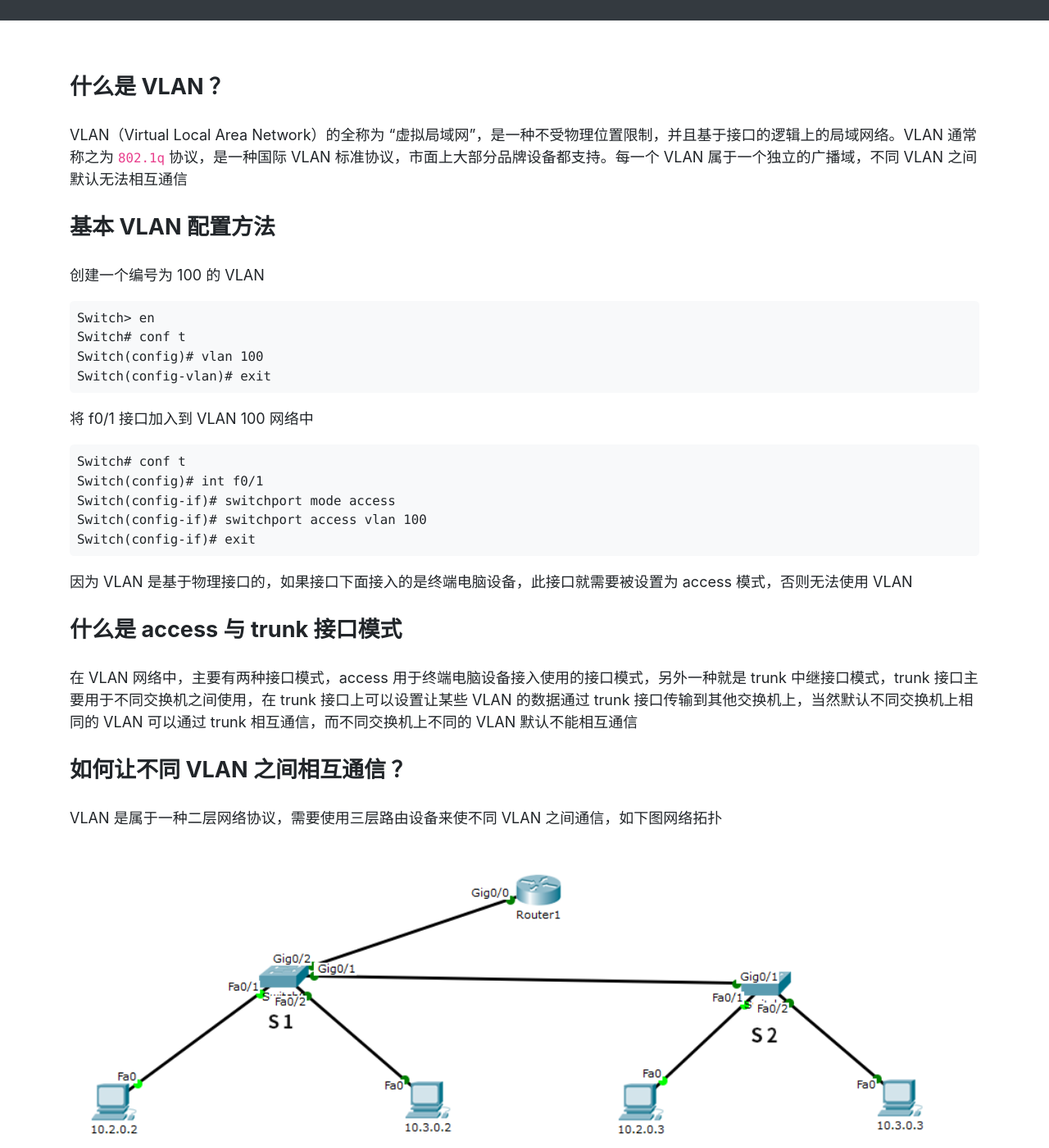
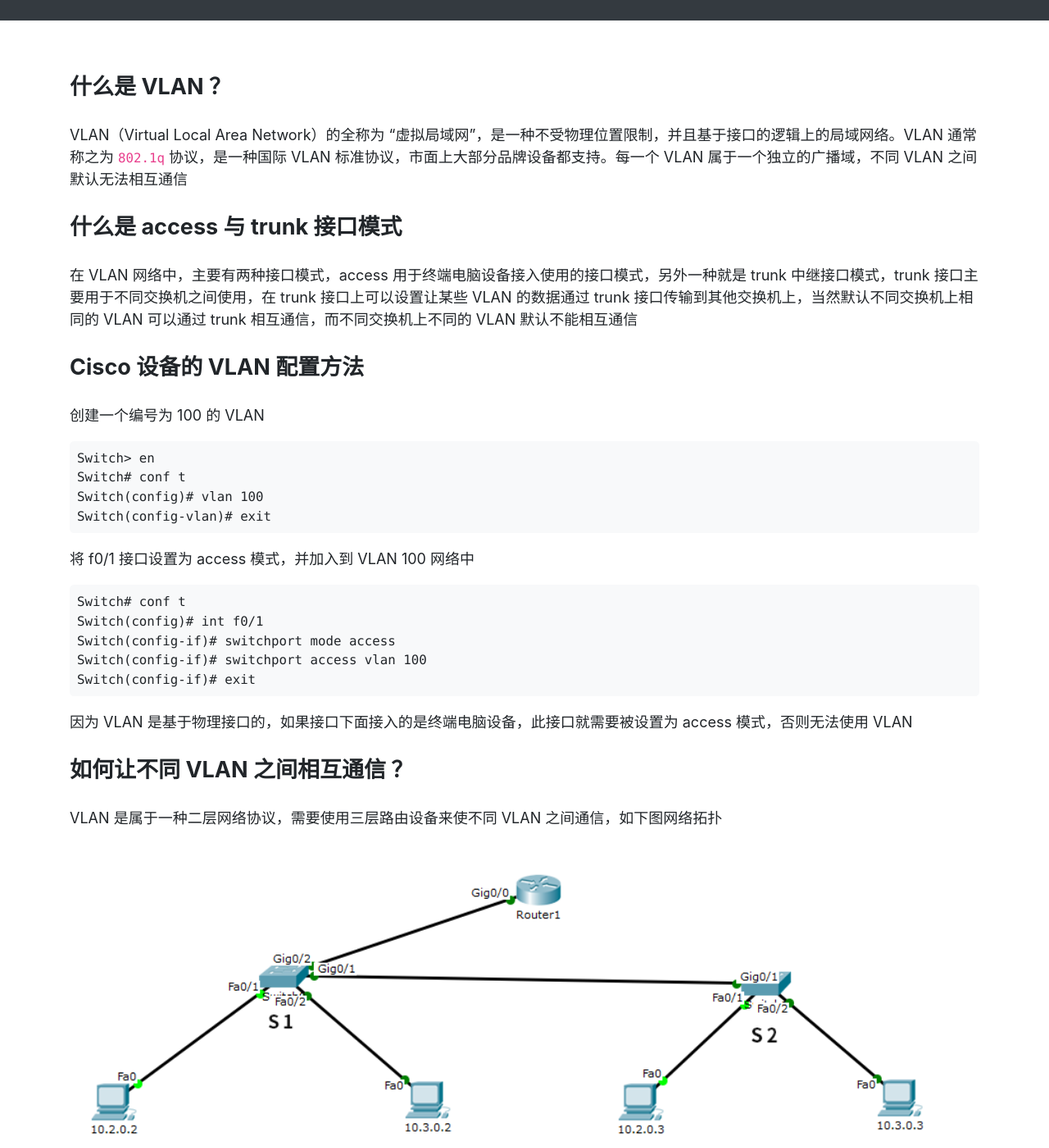
Before and after one commit to ehsud/blog, a Jekyll site: the page built from cisco/vlan-router-on-a-stick-configure.md, in a window 1280 px wide and 1400 px high, scrolled down 193 px. Shown: the whole window at 82% size. Built offline with Jekyll 4.4.1, drawn with Linux system fonts in a browser that asks for light colours; part of the change alters nothing that is shown; some of the changed text lies outside the part shown.

Commit message:
Add vlan-router-on-a-stick-configure document

```diff
--- a/cisco/vlan-router-on-a-stick-configure.md
+++ b/cisco/vlan-router-on-a-stick-configure.md
@@ -8,7 +8,11 @@ description: 用于 Cisco 设备的 VLAN 与单臂路由配置
 
 VLAN（Virtual Local Area Network）的全称为 "虚拟局域网"，是一种不受物理位置限制，并且基于接口的逻辑上的局域网络。VLAN 通常称之为 `802.1q` 协议，是一种国际 VLAN 标准协议，市面上大部分品牌设备都支持。每一个 VLAN 属于一个独立的广播域，不同 VLAN 之间默认无法相互通信
 
-### 基本 VLAN 配置方法
+### 什么是 access 与 trunk 接口模式
+
+在 VLAN 网络中，主要有两种接口模式，access 用于终端电脑设备接入使用的接口模式，另外一种就是 trunk 中继接口模式，trunk 接口主要用于不同交换机之间使用，在 trunk 接口上可以设置让某些 VLAN 的数据通过 trunk 接口传输到其他交换机上，当然默认不同交换机上相同的 VLAN 可以通过 trunk 相互通信，而不同交换机上不同的 VLAN 默认不能相互通信
+
+### Cisco 设备的 VLAN 配置方法
 
 创建一个编号为 100 的 VLAN
 
@@ -17,7 +21,7 @@ VLAN（Virtual Local Area Network）的全称为 "虚拟局域网"，是一种
     Switch(config)# vlan 100
     Switch(config-vlan)# exit
 
-将 f0/1 接口加入到 VLAN 100 网络中
+将 f0/1 接口设置为 access 模式，并加入到 VLAN 100 网络中
 
     Switch# conf t
     Switch(config)# int f0/1
@@ -26,11 +30,6 @@ VLAN（Virtual Local Area Network）的全称为 "虚拟局域网"，是一种
     Switch(config-if)# exit
 
 因为 VLAN 是基于物理接口的，如果接口下面接入的是终端电脑设备，此接口就需要被设置为 access 模式，否则无法使用 VLAN
-
-
-### 什么是 access 与 trunk 接口模式
-
-在 VLAN 网络中，主要有两种接口模式，access 用于终端电脑设备接入使用的接口模式，另外一种就是 trunk 中继接口模式，trunk 接口主要用于不同交换机之间使用，在 trunk 接口上可以设置让某些 VLAN 的数据通过 trunk 接口传输到其他交换机上，当然默认不同交换机上相同的 VLAN 可以通过 trunk 相互通信，而不同交换机上不同的 VLAN 默认不能相互通信
 
 ### 如何让不同 VLAN 之间相互通信 ？
 
@@ -41,7 +40,7 @@ VLAN 是属于一种二层网络协议，需要使用三层路由设备来使不
 - `10.2.0.2` 与 `10.2.0.3` 属于 VLAN 200 网络
 - `10.3.0.2` 与 `10.3.0.3` 属于 VLAN 300 网络
 - S1 交换机与 S2 交换机之间使用 trunk 中继端口连接
-- S1 交换机 g0/2 接口接一台三层路由器设备用户网关路由
+- S1 交换机 g0/2 接口接一台三层路由器设备作为网关路由
 
 将 S1 交换机 g0/2 端口设置为 trunk 中继接口，并允许所有 VLAN 通过
 
@@ -51,7 +50,7 @@ VLAN 是属于一种二层网络协议，需要使用三层路由设备来使不
     Switch(config-if)# switchport trunk allowed vlan all
     Switch(config-if)# exit
 
-先在 Router1 路由器上 g0/0 接口配置一个子接口与 IP 地址，用于 VLAN 200 的网关
+先在 Router1 路由器上将 g0/0 接口配置一个子接口与 IP 地址，用于 VLAN 200 的网关
 
     Router> en
     Router# conf t
@@ -59,7 +58,7 @@ VLAN 是属于一种二层网络协议，需要使用三层路由设备来使不
     Router(config-subif)# encapsulation dot1Q 200
     Router(config-subif)# ip address 10.2.0.1 255.255.0.0
 
-再在 Router1 路由器上 g0/0 接口配置一个子接口与 IP 地址，用于 VLAN 300 的网关
+再在 Router1 路由器上将 g0/0 接口配置一个子接口与 IP 地址，用于 VLAN 300 的网关
 
     Router> en
     Router# conf t
```
